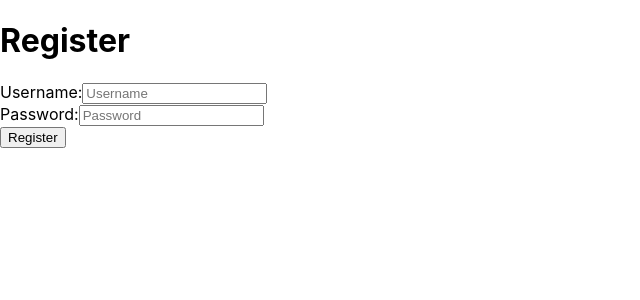
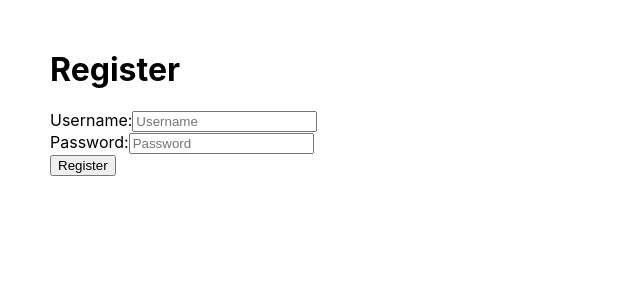
Before and after one commit to asmik12/Not-A-Robot, a React (Create React App) app in the folder captcha-login-app/: page / in a window 1280 px wide. Shown: the top 300 px of the page, without its empty margins (0-640 px from the left). Built offline with nearby package versions, Linux system fonts and the light colour scheme.

Commit message:
Attack part 1

```diff
--- a/captcha-login-app/public/index.html
+++ b/captcha-login-app/public/index.html
@@ -24,7 +24,7 @@
       work correctly both with client-side routing and a non-root public URL.
       Learn how to configure a non-root public URL by running `npm run build`.
     -->
-    <title>React App</title>
+    <title>Not-A-Robot</title>
   </head>
   <body>
     <noscript>You need to enable JavaScript to run this app.</noscript>
--- a/captcha-login-app/src/App.css
+++ b/captcha-login-app/src/App.css
@@ -1,8 +1,8 @@
 /* src/App.css */
 .form {
-  margin: 50px auto;
+  margin: 200px auto;
   width: 300px;
-  padding: 20px;
+  padding: 200px;
   border: 1px solid #ccc;
   border-radius: 10px;
   text-align: center;
--- a/captcha-login-app/src/components/CaptchaRotate.js
+++ b/captcha-login-app/src/components/CaptchaRotate.js
@@ -1,6 +1,6 @@
 import React, { useState } from 'react';
 import { useNavigate } from 'react-router-dom';
-import fingerImage from './fingerpoint.jpg'; // Adjust the path to where your finger.png is located
+import fingerImage from './fingerpoint.jpg'; // The path to where finger.png is located
 
 const FingerCaptcha = () => {
   const [rotation, setRotation] = useState(0); // Rotation angle in degrees
--- a/captcha-login-app/src/index.css
+++ b/captcha-login-app/src/index.css
@@ -1,5 +1,5 @@
 body {
-  margin: 0;
+  margin: 50px;
   font-family: -apple-system, BlinkMacSystemFont, 'Segoe UI', 'Roboto', 'Oxygen',
     'Ubuntu', 'Cantarell', 'Fira Sans', 'Droid Sans', 'Helvetica Neue',
     sans-serif;
```
Also changed, not shown: captcha-login-app/public/manifest.json.
